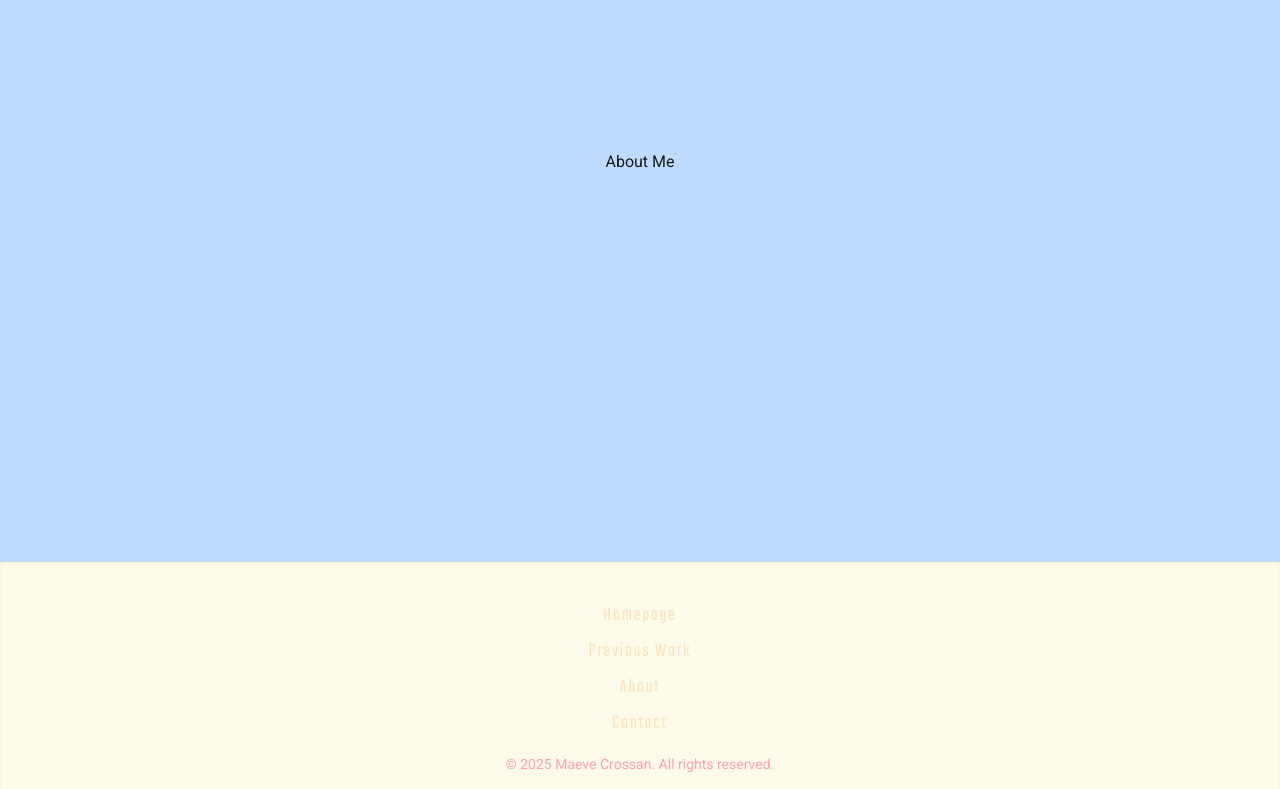
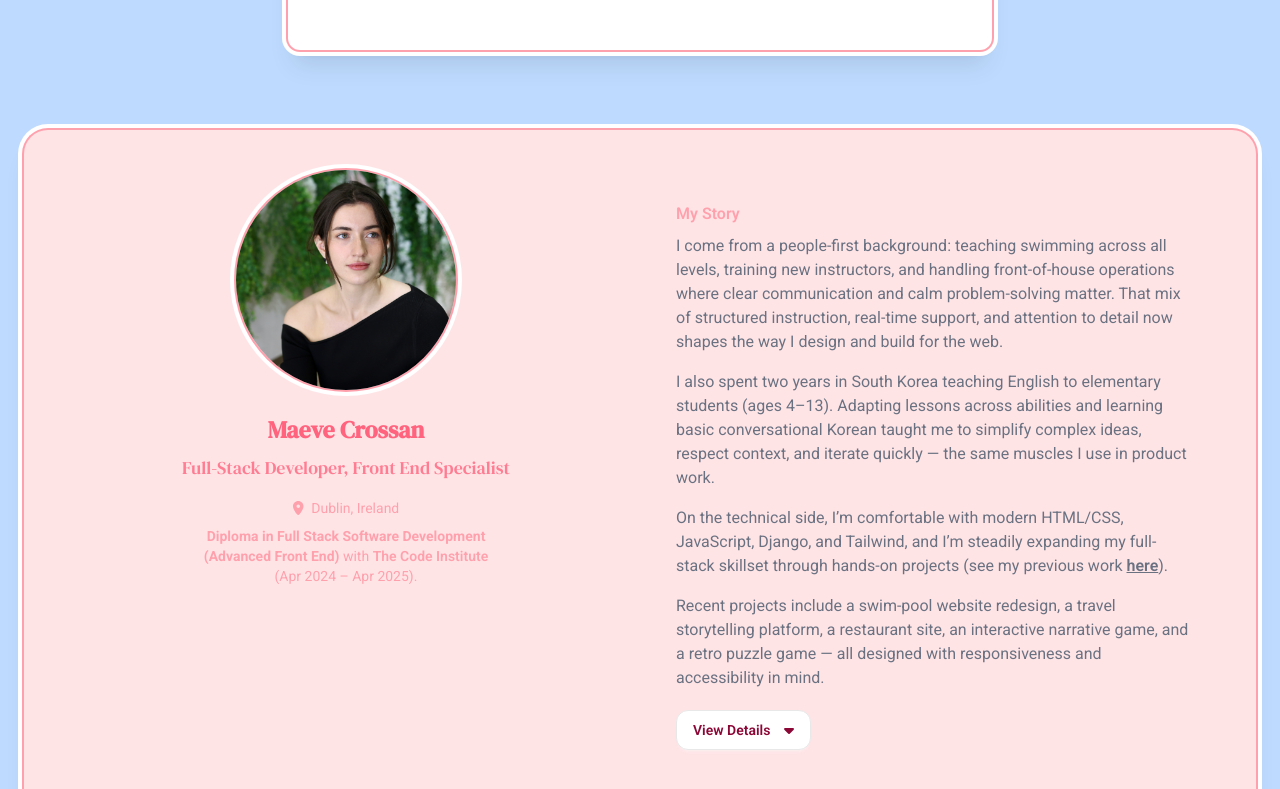
Before and after one commit to maevecrossan/my-portfolio, a Next.js app: page /about in a window 1280 px wide. Shown: the part 426-1215 px from the top of the page. Built offline with nearby package versions, Linux system fonts and the light colour scheme.

Commit message:
Add content to about page.

```diff
--- a/src/app/about/page.js
+++ b/src/app/about/page.js
@@ -1,7 +1,217 @@
+'use client';
+
+import Image from 'next/image';
+import { useState } from 'react';
+import { FontAwesomeIcon } from '@fortawesome/react-fontawesome';
+import { faCaretDown, faLocationDot } from '@fortawesome/free-solid-svg-icons';
+
 export default function AboutMePage() {
-    return (
-        <main className="flex flex-col items-center justify-center min-h-screen">
-            <h3>About Me</h3>
-        </main>
-    )
+  const [open, setOpen] = useState(false);
+
+  return (
+    <main className="flex flex-col items-center min-h-screen m-2">
+      {/* Header card - flipped to white */}
+      <div className="mx-auto px-4 ml-4 mr-4 mt-12 bg-white shadow-xl text-center rounded-xl ring-4 ring-white ring-offset-2 ring-offset-rose-300">
+        <h3 className="text-rose-400 mt-10 mb-6 text-3xl font-semibold font-dmserif">
+          About Me
+        </h3>
+        <p className="text-rose-400 mb-12 text-lg max-w-2xl mx-auto">
+          Hi, I’m Maeve — a developer with a background in teaching and
+          customer-facing roles, now focused on building accessible, responsive
+          web experiences with clean UI and a friendly UX.
+        </p>
+      </div>
+
+      {/* Main content - flipped to rose */}
+      <div className="w-full max-w-screen-xl py-10 px-4">
+        <div className="w-full rounded-3xl p-8 md:p-10 bg-rose-100 backdrop-blur-xl shadow-xl text-white mt-10 ring-4 ring-white ring-offset-2 ring-offset-rose-300">
+          <div className="grid grid-cols-1 lg:grid-cols-2 gap-6 items-start">
+            {/* LEFT: photo + quick facts */}
+            <div className="flex flex-col items-center">
+              <Image
+                src="/images/headshot.jpg"
+                alt="Maeve Crossan"
+                width={220}
+                height={220}
+                className="rounded-full ring-4 ring-white ring-offset-2 ring-offset-rose-300 mb-6"
+              />
+              <h4 className="text-rose-400 mb-2 text-2xl font-semibold font-dmserif text-center">
+                Maeve Crossan
+              </h4>
+              <h5 className="text-rose-400/80 mb-4 text-lg font-dmserif text-center">
+                Full-Stack Developer, Front End Specialist
+              </h5>
+
+              <div className="text-sm text-rose-300 text-center space-y-2">
+                <p>
+                  <FontAwesomeIcon icon={faLocationDot} className="mr-2 text-rose-300" />
+                  Dublin, Ireland
+                </p>
+                <p className="max-w-xs">
+                  <strong>Diploma in Full Stack Software Development (Advanced Front End)</strong>{' '}
+                  with{' '}
+                  <a
+                    href="https://www.codeinstitute.net/ie/"
+                    className="font-semibold hover:underline"
+                    target="_blank"
+                    rel="noopener noreferrer"
+                  >
+                    The Code Institute
+                  </a>
+                  <br />
+                  (Apr 2024 – Apr 2025).
+                </p>
+              </div>
+            </div>
+
+            {/* RIGHT: bio */}
+            <div className="m-2 md:m-6 text-md">
+              <h6 className="font-semibold text-rose-300 mb-2 mt-2">My Story</h6>
+              <p className="mb-4 text-gray-500">
+                I come from a people-first background: teaching swimming across
+                all levels, training new instructors, and handling front-of-house
+                operations where clear communication and calm problem-solving
+                matter. That mix of structured instruction, real-time support,
+                and attention to detail now shapes the way I design and build
+                for the web.
+              </p>
+              <p className="mb-4 text-gray-500">
+                I also spent two years in South Korea teaching English to
+                elementary students (ages 4–13). Adapting lessons across
+                abilities and learning basic conversational Korean taught me to
+                simplify complex ideas, respect context, and iterate quickly —
+                the same muscles I use in product work.
+              </p>
+              <p className="mb-4 text-gray-500">
+                On the technical side, I’m comfortable with modern HTML/CSS,
+                JavaScript, Django, and Tailwind, and I’m steadily expanding my
+                full-stack skillset through hands-on projects (see my previous
+                work{' '}
+                <a href="/previous-work" className="font-semibold underline">
+                  here
+                </a>
+                ).
+              </p>
+              <p className="mb-4 text-gray-500">
+                Recent projects include a swim-pool website redesign, a travel
+                storytelling platform, a restaurant site, an interactive narrative
+                game, and a retro puzzle game — all designed with responsiveness
+                and accessibility in mind.
+              </p>
+
+              {/* accordion */}
+              <button
+                onClick={() => setOpen((o) => !o)}
+                className="btn bg-white hover:bg-gray-100 text-rose-900 text-md rounded-xl mt-5 flex items-center justify-center px-4 py-2 transition-all duration-200"
+              >
+                {open ? 'Hide Details' : 'View Details'}
+                <FontAwesomeIcon
+                  icon={faCaretDown}
+                  className={`ml-2 transition-transform duration-200 ${
+                    open ? 'rotate-180' : ''
+                  }`}
+                  style={{ fontSize: '1rem' }}
+                />
+              </button>
+
+              <div
+                className={`overflow-hidden transition-all duration-300 ease-in-out ${
+                  open
+                    ? 'max-h-[1000px] opacity-100 mt-4'
+                    : 'max-h-0 opacity-0'
+                }`}
+              >
+                {/* Experience snapshot */}
+                <div className="border-t border-rose-200 pt-4 mt-2">
+                  <h6 className="font-semibold text-rose-300 mb-2">Experience</h6>
+                  <ul className="list-disc list-inside space-y-2 text-gray-500">
+                    <li>
+                      <strong>Freelance Full Stack Developer</strong> —
+                      project planning & execution, project management, stakeholder management,
+                      UI/UX design, front end development, back end development. (April 2025 – present).
+                    </li>
+                    <li>
+                      <strong>Swimming Teacher &amp; Front of House</strong> —
+                      lesson planning and delivery, customer support, bookings, waiting-list management, and
+                      training new teachers (Mar 2023 – present).
+                    </li>
+                    <li>
+                      <strong>ESL Teacher (EPIK, South Korea)</strong> —
+                      lesson design &amp; delivery; cross-cultural communication
+                      (Feb 2021 – Feb 2023).
+                    </li>
+                    <li>
+                      <strong>Lifeguard &amp; Swimming Teacher</strong> —
+                      progressed from in-water teacher to experienced instructor
+                      (2014 – 2020).
+                    </li>
+                  </ul>
+                </div>
+
+                {/* Education */}
+                <div className="border-t border-rose-200 pt-4 mt-4">
+                  <h6 className="font-semibold text-rose-300 mb-2">Education</h6>
+                  <ul className="list-disc list-inside space-y-2 text-gray-500">
+                    <li>
+                      Code Institute — Full Stack Software Development (Advanced Front End),
+                      Apr 2024 – Apr 2025.
+                    </li>
+                    <li className='hover:underline'>
+                        <a href="https://www.trinitycollege.com/qualifications/teaching-english/CertTESOL" target="_blank" rel="noopener noreferrer">TrinityCert TESOL (Level 5), 2020</a></li>
+                    <li>
+                      BA Creative &amp; Cultural Industries; BA Photography (TU
+                      Dublin).
+                    </li>
+                  </ul>
+                </div>
+
+                {/* Skills */}
+                <div className="border-t border-rose-200 pt-4 mt-4">
+                  <h6 className="font-semibold text-rose-300 mb-2">Skills</h6>
+                  <div className="flex flex-wrap gap-2 text-sm m-1">
+                    {[
+                      'HTML',
+                      'CSS',
+                      'JavaScript',
+                      'Python',
+                      'Django',
+                      'Allauth',
+                      'Tailwind CSS',
+                      'Next.js',
+                      'Node.js',
+                      'Microsoft Suite',
+                      'Time-keeping',
+                      'Multitasking',
+                      'Team Management',
+                      'Basic Korean',
+                    ].map((s) => (
+                      <span
+                        key={s}
+                        className="bg-white text-rose-700 px-3 py-1 rounded-full ring-2 ring-white ring-offset-2 ring-offset-rose-300"
+                      >
+                        {s}
+                      </span>
+                    ))}
+                  </div>
+                </div>
+
+                {/* Qualifications */}
+                <div className="border-t border-rose-200 pt-4 mt-4">
+                  <h6 className="font-semibold text-rose-300 mb-2">
+                    Certificates
+                  </h6>
+                  <ul className="list-disc list-inside space-y-2 text-gray-500">
+                    <li className='hover:underline'>
+                        <a href="https://www.trinitycollege.com/qualifications/teaching-english/CertTESOL" target="_blank" rel="noopener noreferrer">TrinityCert TESOL (Level 5), 2020</a>
+                    </li>
+                    <li>Level 1 &amp; Level 2 Swim Ireland-Accredited Teacher.</li>
+                  </ul>
+                </div>
+              </div>
+            </div>
+          </div>
+        </div>
+      </div>
+    </main>
+  );
 }
```
Also changed, not shown: public/images/headshot.jpg (added).
